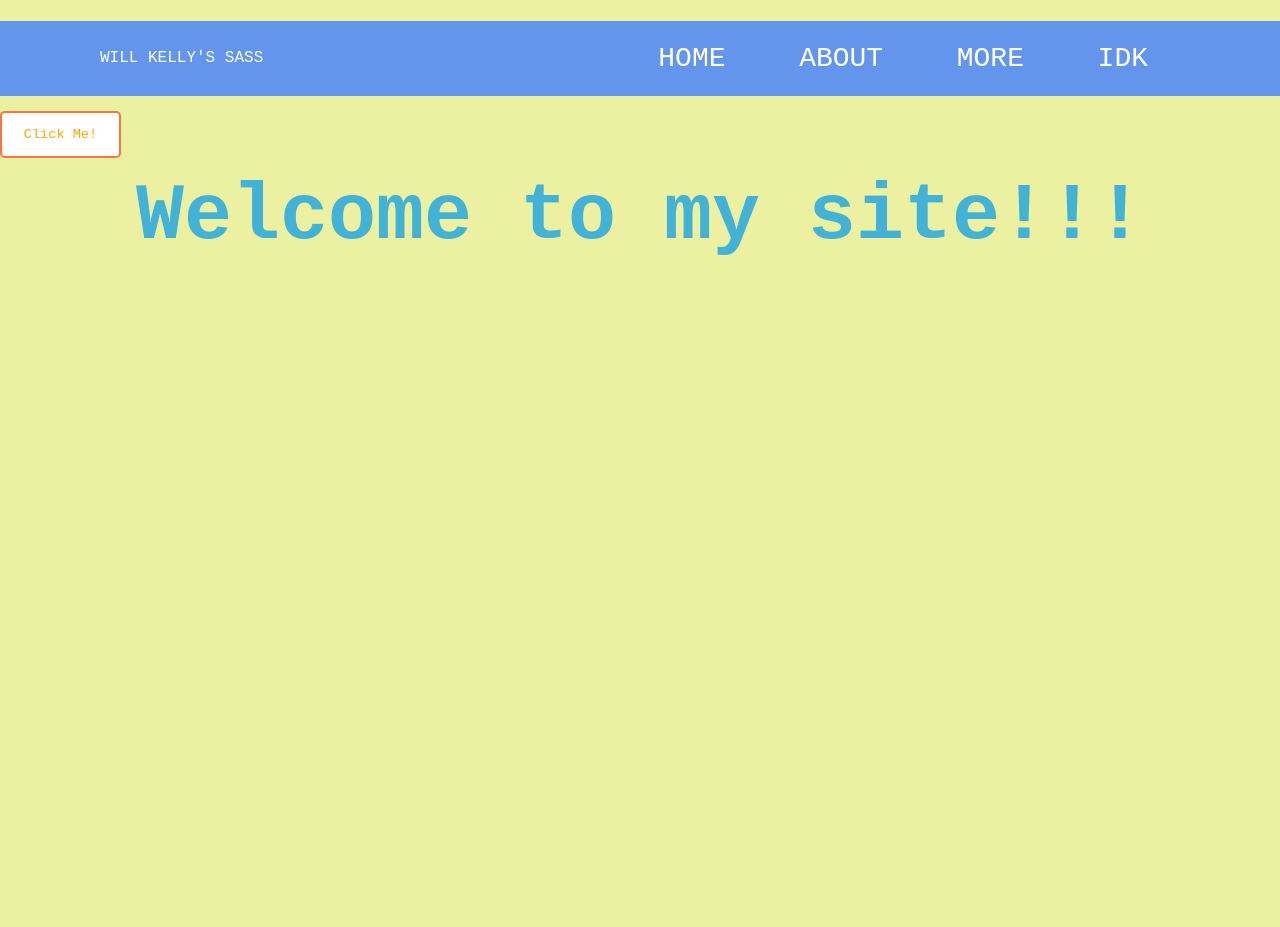
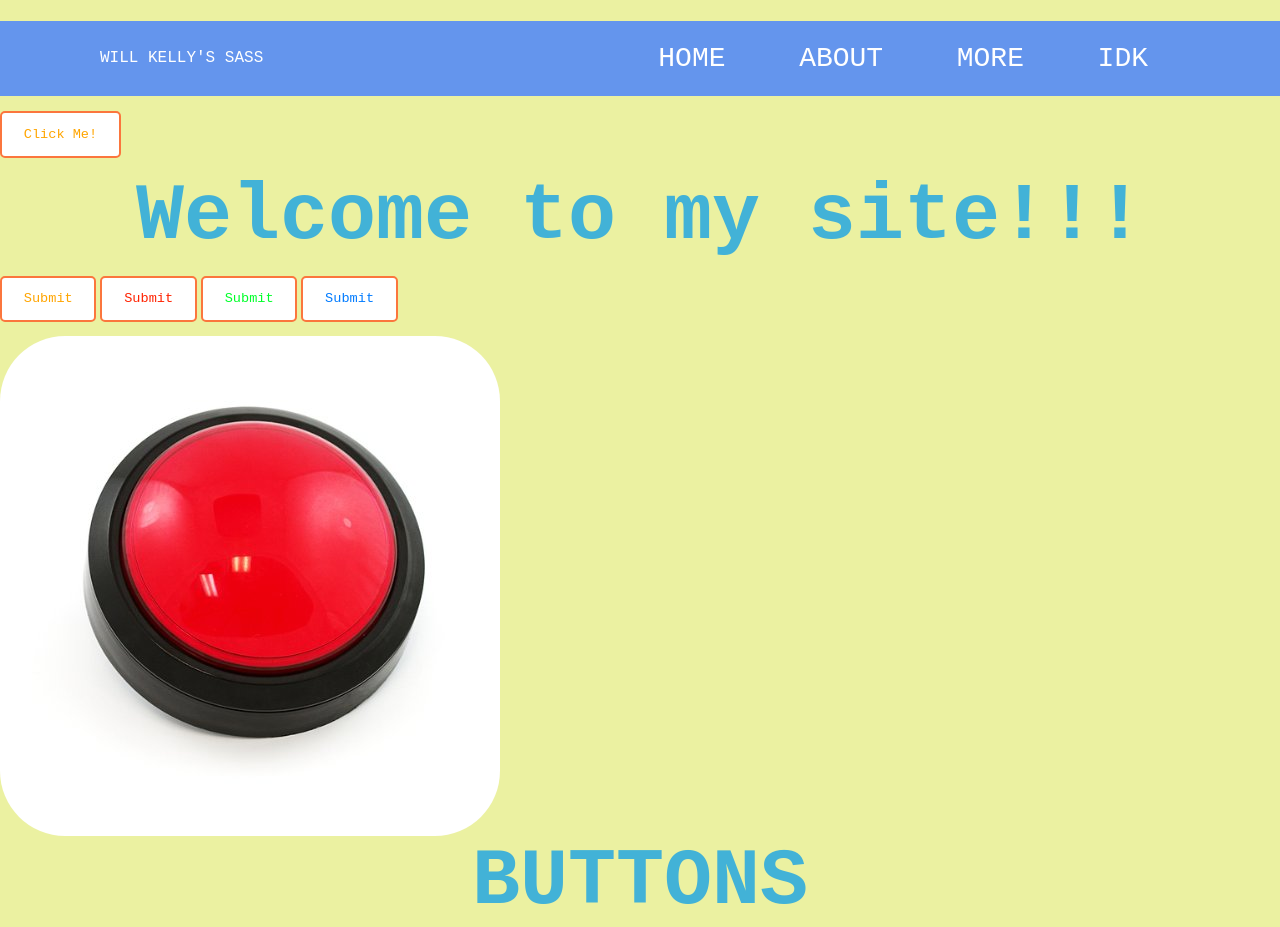
Before and after one commit to Wkelly3/WillKellySass, a website: page index.html in a window 1280 px wide. Before the commit the page ends 800 px from the top, so only its background shows below. Drawn offline with Linux system fonts and the light colour scheme.

Commit message:
a lot of coloured buttons, looks pretty cool.

```diff
--- a/index.html
+++ b/index.html
@@ -25,6 +25,12 @@
     <p>Learn more about Sass by following <a href="https://sass-lang.com/" target="_blank">this here link.</a></p>
     <button class="button" type="button">Click Me!</button>
     <h2> Welcome to my site!!!</h2>
+    <div class="button">Submit</div>
+    <div class="button1">Submit</div>
+    <div class="button2">Submit</div>
+    <div class="button3">Submit</div>
 
+    <img class="buttonimg" src="41STOUKE3oL.jpg" alt="button">
+    <h2>BUTTONS</h2>
 </body>
 </html>
--- a/sass/_buttons.scss
+++ b/sass/_buttons.scss
@@ -7,5 +7,118 @@
      padding: 1em 1.6em;
      font-size: 0.85rem;
      border-radius: 5px;
-     background-color: white;
+     background-color: rgb(255, 255, 255);
+     box-shadow: inset 0px 0px 0px 0px black;
+     transition: all .3s ease;
+     position: relative;
+     &::before {
+          content: "";
+          position: absolute;
+          left: 0;
+          right: 0;
+          top: 0;
+          bottom: 0;
+          transition: all .3s ease;
+          z-index: -1;
+     }
+     &:hover {
+          color: rgb(150, 18, 18);
+          background-color: orange;
+     }
+     &::after {
+          box-shadow: inset 200px 0px 0px 0px rgb(255, 122, 28);
+     }
 }
+.button1 {
+     text-decoration: none;
+     border: 2px solid $color__orange;
+     color: rgb(255, 34, 0);
+     display: inline-block;
+     margin: 1em 0;
+     padding: 1em 1.6em;
+     font-size: 0.85rem;
+     border-radius: 5px;
+     background-color: rgb(255, 255, 255);
+     box-shadow: inset 0px 0px 0px 0px black;
+     transition: all .3s ease;
+     position: relative;
+     &::before {
+          content: "";
+          position: absolute;
+          left: 0;
+          right: 0;
+          top: 0;
+          bottom: 0;
+          transition: all .3s ease;
+          z-index: -1;
+     }
+     &:hover {
+          color: rgb(150, 18, 18);
+          background-color: rgb(255, 0, 0);
+     }
+     &::after {
+          box-shadow: inset 200px 0px 0px 0px rgb(255, 28, 28);
+     }
+}
+.button2 {
+     text-decoration: none;
+     border: 2px solid $color__orange;
+     color: rgb(0, 255, 42);
+     display: inline-block;
+     margin: 1em 0;
+     padding: 1em 1.6em;
+     font-size: 0.85rem;
+     border-radius: 5px;
+     background-color: rgb(255, 255, 255);
+     box-shadow: inset 0px 0px 0px 0px black;
+     transition: all .3s ease;
+     position: relative;
+     &::before {
+          content: "";
+          position: absolute;
+          left: 0;
+          right: 0;
+          top: 0;
+          bottom: 0;
+          transition: all .3s ease;
+          z-index: -1;
+     }
+     &:hover {
+          color: rgb(98, 211, 11);
+          background-color: rgb(0, 178, 9);
+     }
+     &::after {
+          box-shadow: inset 200px 0px 0px 0px rgb(28, 255, 28);
+     }
+}
+.button3 {
+     text-decoration: none;
+     border: 2px solid $color__orange;
+     color: rgb(0, 123, 255);
+     display: inline-block;
+     margin: 1em 0;
+     padding: 1em 1.6em;
+     font-size: 0.85rem;
+     border-radius: 5px;
+     background-color: rgb(255, 255, 255);
+     box-shadow: inset 0px 0px 0px 0px black;
+     transition: all .3s ease;
+     position: relative;
+     &::before {
+          content: "";
+          position: absolute;
+          left: 0;
+          right: 0;
+          top: 0;
+          bottom: 0;
+          transition: all .3s ease;
+          z-index: -1;
+     }
+     &:hover {
+          color: rgb(18, 88, 150);
+          background-color: rgb(28, 99, 156);
+     }
+     &::after {
+          box-shadow: inset 200px 0px 0px 0px rgb(28, 164, 255);
+     }
+}
--- a/sass/_main.scss
+++ b/sass/_main.scss
@@ -42,3 +42,7 @@ h2{
      font-family: 'Courier New', Courier, monospace;
      font-weight: 900;
 }
+
+img {
+     border-radius: 13%;
+   }
```
Also changed, not shown: 41STOUKE3oL.jpg (added), css/style.css, 1 other file.
